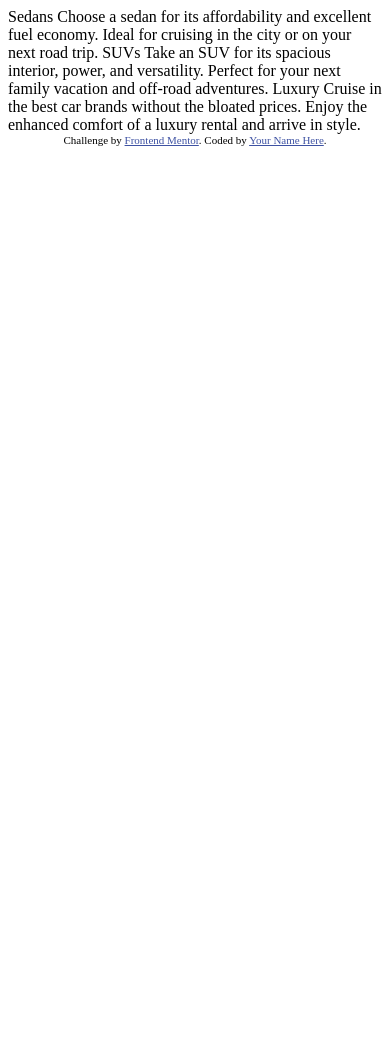
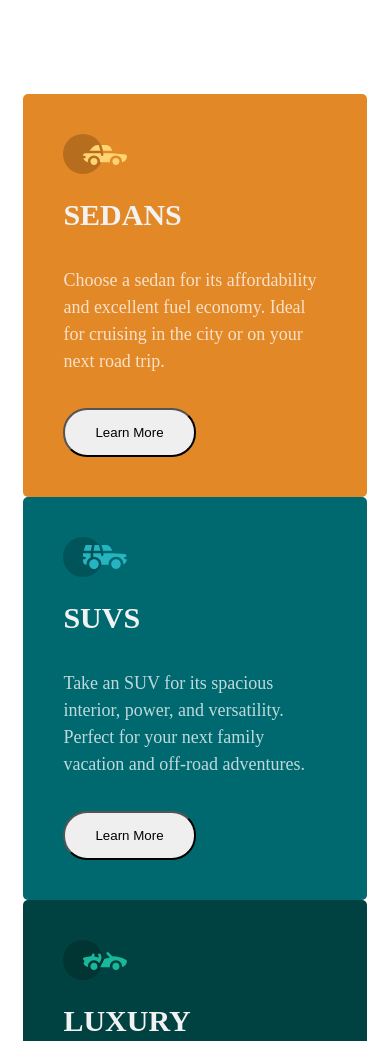
Before and after one commit to Saroj-pradhan/3-column-preview-card-component-main, a plain HTML site: page index.html in a window 390 px wide. Shown: the top 1041 px of the page. Before the commit the page ends 844 px from the top, so only its background shows below. Drawn offline with Linux system fonts and the light colour scheme.

Commit message:
update the mobile part

```diff
--- a/index.html
+++ b/index.html
@@ -9,28 +9,33 @@
   <title>Frontend Mentor | 3-column preview card component</title>
 
   <!-- Feel free to remove these styles or customise in your own stylesheet 👍 -->
-  <style>
-    .attribution { font-size: 11px; text-align: center; }
-    .attribution a { color: hsl(228, 45%, 44%); }
-  </style>
+<link rel="stylesheet" href="style.css">
 </head>
 <body>
+  <div class="main-container">
+      <div class="container box1">
+        <img src="images/icon-sedans.svg" alt="" srcset="">
+       <h1>Sedans</h1>
+      <p>Choose a sedan for its affordability and excellent fuel economy. Ideal for cruising in the city
+       or on your next road trip.</p>
+       <button class="lm-button">learn more</button>
+      </div>
+      <div class="container box2">
+        <img src="images/icon-suvs.svg" alt="" srcset="">
+       <h1> SUVs</h1>
+      <p>  Take an SUV for its spacious interior, power, and versatility. Perfect for your next family vacation
+        and off-road adventures.</p>
+        <button class="lm-button">learn more</button>
+      </div>
+      <div class="container box3">
+        <img src="images/icon-luxury.svg" alt="" srcset="">
+       <h1> Luxury</h1>
+      <p> Cruise in the best car brands without the bloated prices. Enjoy the enhanced comfort of a luxury
+  rental and arrive in style.</p>
+  <button class="lm-button">learn more</button>
+      </div>
 
-  Sedans
-  Choose a sedan for its affordability and excellent fuel economy. Ideal for cruising in the city
-  or on your next road trip.
+  </div>
 
-  SUVs
-  Take an SUV for its spacious interior, power, and versatility. Perfect for your next family vacation
-  and off-road adventures.
-
-  Luxury
-  Cruise in the best car brands without the bloated prices. Enjoy the enhanced comfort of a luxury
-  rental and arrive in style.
-
-  <div class="attribution">
-    Challenge by <a href="https://www.frontendmentor.io?ref=challenge" target="_blank">Frontend Mentor</a>.
-    Coded by <a href="#">Your Name Here</a>.
-  </div>
 </body>
 </html>
--- /dev/null
+++ b/style.css
@@ -0,0 +1,81 @@
+body{
+    font-size: 15px;
+    max-width: 375px;
+    margin: 24vw 6vw;
+}
+.attribution { font-size: 11px; text-align: center; }
+.attribution a { color: hsl(228, 45%, 44%); }
+.main-container{
+
+
+}
+
+
+.container{
+    background-color: hsl(0, 0%, 95%);
+color: hsl(0, 0%, 95%);
+
+   border-radius: 5px;
+
+}
+.container h1{
+    text-transform: uppercase;
+}
+.container p{
+    color:  hsla(0, 0%, 100%, 0.75);
+   font-size: larger;
+   padding: 15px 0px;
+   line-height: 1.5;
+
+}
+.box1{
+    background-color: hsl(31, 77%, 52%);
+  padding: 40px;
+
+}
+.box2{
+
+    background-color:hsl(184, 100%, 22%);
+    padding: 40px;
+
+}
+.box3{
+    background-color:  hsl(179, 100%, 13%);
+   padding: 40px;
+   }
+.lm-button{
+   padding: 15px 30px;
+   border-radius: 24px;
+   text-transform: capitalize;
+
+}
+/*code for desktopo*/
+@media(min-width:768px) and (max-width:1440px){
+
+    body{
+       width: 80%;
+
+
+    }
+    .main-container{
+
+     display: flex;
+
+
+
+    }
+    .box1{
+
+    width: 420px;
+
+    }
+    .box2{
+
+
+    width: 420px;
+    }
+    .box3{
+        width: 420px;
+
+       }
+}
```
